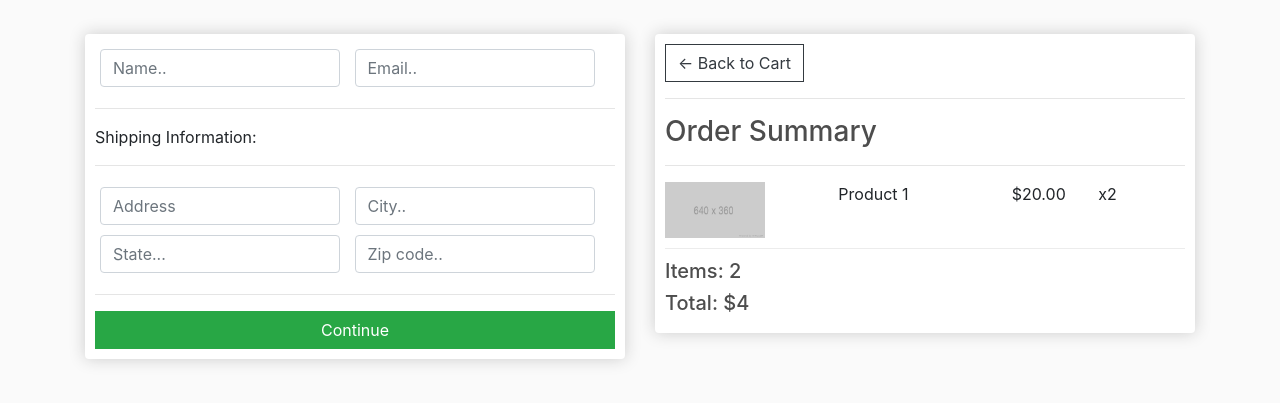
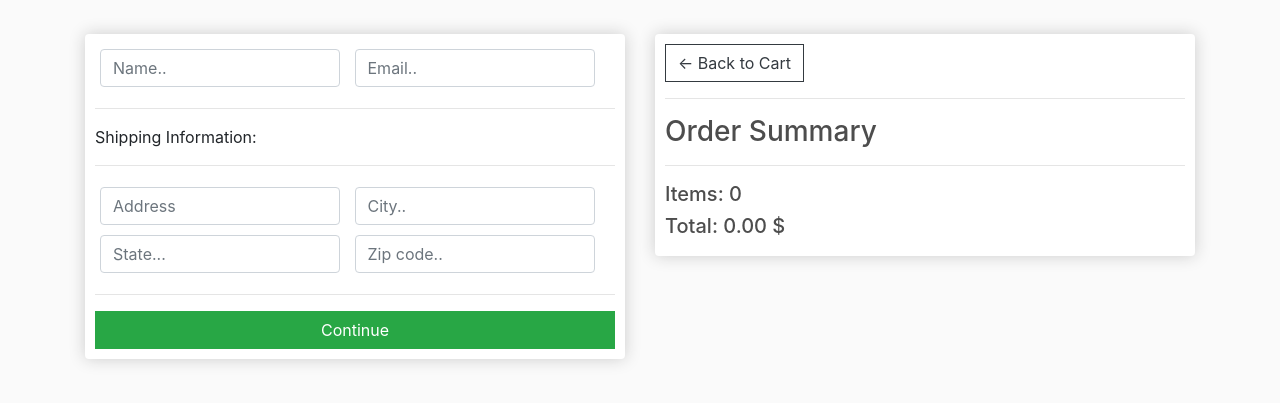
Before and after one commit to Kaldinn/E-Commerce_Django, a Django app: page /checkout/ in a window 1280 px wide. Shown: the part 73-476 px from the top of the page. Run offline with Django 4.2, Linux system fonts and the light colour scheme; some libraries are stand-ins or nearby versions.

Commit message:
add dynamic data about products

```diff
--- a/store/models.py
+++ b/store/models.py
@@ -41,13 +41,13 @@ class Order(models.Model):
 
     @property
     def get_cart_total(self):
-        orderitems = self.orderitem.set.all()
+        orderitems = self.orderitem_set.all()
         total = sum([item.get_total for item in orderitems])
         return total
 
     @property
     def get_cart_items(self):
-        orderitems = self.orderitem.set.all()
+        orderitems = self.orderitem_set.all()
         total = sum([item.quantity for item in orderitems])
         return total
 
--- a/store/templates/store/cart.html
+++ b/store/templates/store/cart.html
@@ -11,8 +11,8 @@
 
             <table class="table">
                 <tr>
-                    <th><h5>Items: <strong>3</strong></h5></th>
-                    <th><h5>Total: <strong>$34</strong></h5></th>
+                    <th><h5>Items: <strong>{{order.get_cart_items}}</strong></h5></th>
+                    <th><h5>Total: <strong>{{order.get_cart_total|floatformat:2}} $</strong></h5></th>
                     <th>
                         <a href="{% url 'checkout' %}" style="float:right; margin:5px; "class="btn btn-success">Checkout</a>
                     </th>
--- a/store/templates/store/checkout.html
+++ b/store/templates/store/checkout.html
@@ -51,14 +51,16 @@
             <hr>
             <h3>Order Summary</h3>
             <hr>
+            {% for item in items %}
             <div class="cart-row">
-                <div style="flex:2"><img class="row-image" src="{% static 'images/placeholder.png' %}"></div>
-                <div style="flex:2"><p>Product 1</p></div>
-                <div style="flex:1"><p>$20.00</p></div>
-                <div style="flex:1"><p>x2</p></div>
+                <div style="flex:2"><img class="row-image" src="{{item.product.imageURL}}"></div>
+                <div style="flex:2"><p>{{item.product.name}}</p></div>
+                <div style="flex:1"><p>{{item.product.price|floatformat:2}}</p></div>
+                <div style="flex:1"><p>{{item.quantity}}</p></div>
             </div>
-            <h5>Items:   2</h5>
-            <h5>Total:   $4</h5>
+            {%endfor%}
+            <h5>Items:   {{order.get_cart_items}}</h5>
+            <h5>Total:  {{order.get_cart_total|floatformat:2}} $</h5>
         </div>
     </div>
 </div>
--- a/store/views.py
+++ b/store/views.py
@@ -7,18 +7,27 @@ def store(request):
     context = {'products': products}
     return render(request, 'store/store.html', context)
 
+
 def cart(request):
-
     if request.user.is_authenticated:
         customer = request.user.customer
         order, created = Order.objects.get_or_create(customer=customer, complete=False)
         items = order.orderitem_set.all()
     else:
         items = []
+        order = {'get_cart_total':0, 'get_cart_items': 0}
 
-    context = {'items':items}
+    context = {'items':items, 'order': order}
     return render(request, 'store/cart.html', context)
 
+
 def checkout(request):
-    context = {}
+    if request.user.is_authenticated:
+        customer = request.user.customer
+        order, created = Order.objects.get_or_create(customer=customer, complete=False)
+        items = order.orderitem_set.all()
+    else:
+        items = []
+        order = {'get_cart_total':0, 'get_cart_items': 0}
+    context = {'items':items, 'order': order}
     return render(request, 'store/checkout.html', context)
```
Also changed, not shown: store/templates/store/store.html (+0 -25 lines).
